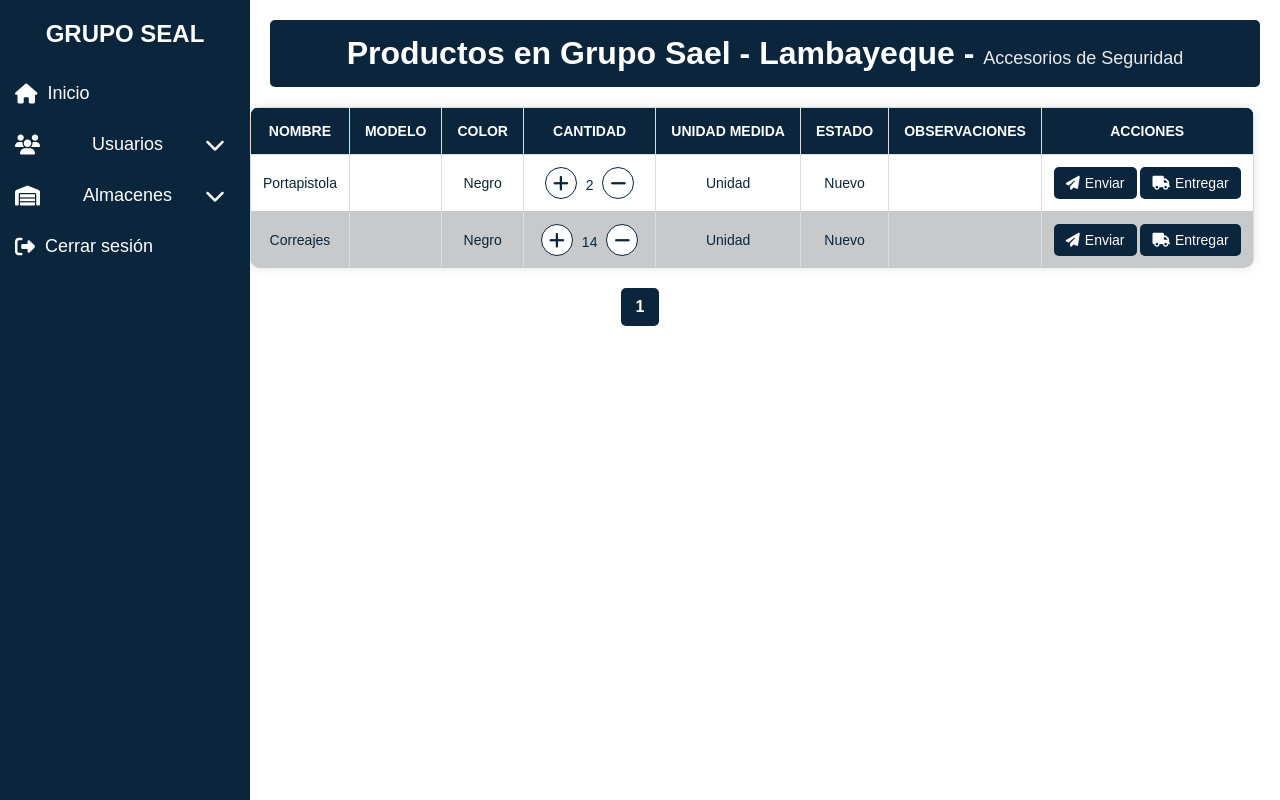
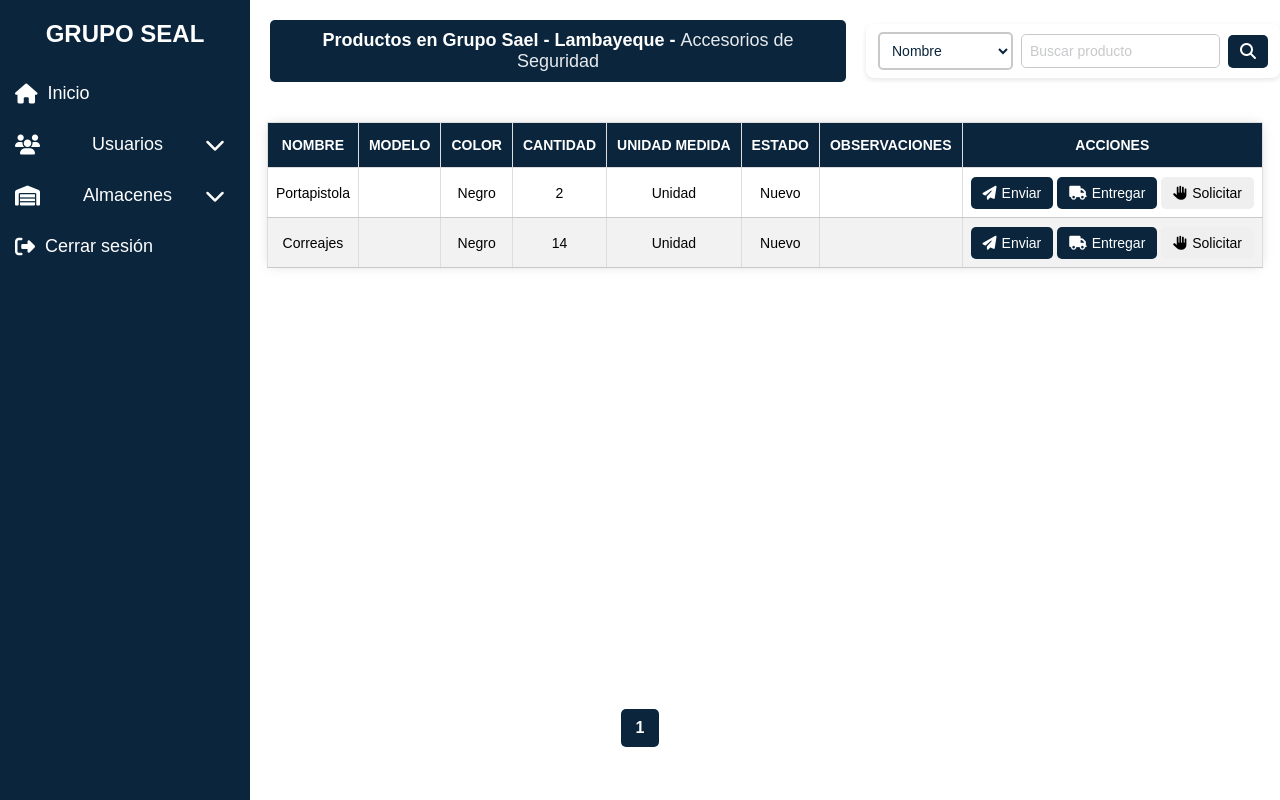
Before and after one commit to BrSilvinha/comseproa_inventory, a PHP site: page /productos/listar.php?almacen_id=1&categoria_id=2 in a window 1280 px wide. Run offline with PHP 8.4, Linux system fonts and the light colour scheme; a user stored in the database is signed in; data comes from the database, SQL or seed files in the repository.

Commit message:
Actualizar rutas de enlaces en registrar.php y mejorar estilos en styles-listar-productos.css

```diff
--- a/assets/css/styles-listar-productos.css
+++ b/assets/css/styles-listar-productos.css
@@ -1,25 +1,39 @@
-/* Estilos para la tabla de productos */
+/* Estilos generales */
 body {
     font-family: Arial, sans-serif;
     background-color: #ffffff;
-    color: #ffffff;
+    color: #000000;
     margin: 0;
     padding: 0;
+    display: flex;
+    flex-direction: column;
+    align-items: center;
 }
 
+/* Contenedor principal */
+/* Contenedor principal */
 .main-content {
-    min-height: 100vh; /* Asegura que el contenido ocupe toda la pantalla */
+    width: 90%;
+    max-width: 1000px;
+    margin: 20px auto;
     display: flex;
     flex-direction: column;
+    align-items: center;
+    min-height: 80vh; /* Asegura un mínimo de altura en la sección */
+    justify-content: space-between; /* Mantiene la paginación abajo */
 }
 
+
+/* Estilo del título */
 .titulo-productos h1 {
     text-align: center;
     color: #ffffff;
     background-color: #0a253c;
-    padding: 15px;
+    padding: 10px;
     border-radius: 5px;
+    font-size: 18px;
 }
+
 
 .titulo-productos h1 span {
     font-size: 18px; /* Un poco más pequeño para diferenciar */
@@ -31,55 +45,60 @@
 
 
 /* Ajustar la tabla para que no se salga de la pantalla */
+/* Ajustes de la tabla */
 table {
-    width: 95%; /* Reduce el ancho de la tabla */
-    max-width: 900px; /* Máximo tamaño permitido */
+    width: 80%; /* Reduce el ancho de la tabla */
+    max-width: 700px; /* Establece un tamaño máximo */
     border-collapse: collapse;
     background-color: #ffffff;
     border-radius: 10px;
-    overflow: hidden;
     box-shadow: 0 0 10px rgba(200, 201, 202, 0.5);
 }
 /* Contenedor para la tabla con scroll en caso de que se desborde */
+/* Contenedor de la tabla */
 .table-container {
-    flex-grow: 1;
+    flex-grow: 1; /* Permite que la tabla crezca dentro del espacio disponible */
+    width: 100%;
     display: flex;
     flex-direction: column;
     align-items: center;
-    width: 100%;
-    overflow-x: auto; /* Permite desplazamiento horizontal si es necesario */
-    padding: 10px;
 }
 
+/* Encabezado */
 thead {
     background-color: #0a253c;
     color: #ffffff;
 }
 
 thead th {
-    padding: 15px;
+    padding: 10px;
     text-transform: uppercase;
+    font-size: 14px; /* Reduce el tamaño del texto */
 }
+
 
 tbody tr:nth-child(even) {
     background-color: #c8c9ca;
 }
 
 tbody tr:hover {
-    background-color: rgba(10, 37, 60, 0.2);
+    background-color: rgba(10, 37, 60, 0.1);
 }
 
+
+/* Cuerpo de la tabla */
 tbody td {
-    padding: 12px;
-    color: #0a253c;
+    padding: 8px;
+    font-size: 14px; /* Reduce el tamaño del texto */
     text-align: center;
     border-bottom: 1px solid #c8c9ca;
 }
 
-tbody tr:last-child td {
-    border-bottom: none;
+
+/* Filas alternas */
+tbody tr:nth-child(even) {
+    background-color: #f2f2f2;
 }
-
 /* Botón de acción (si se agregan acciones como editar o eliminar) */
 .button-action {
     background-color: #0a253c;
@@ -101,13 +120,12 @@
 }
 
 /* Paginación siempre centrada y en la parte inferior */
+/* Estilos de la paginación */
 .paginacion {
-    display: flex;
-    justify-content: center;
-    align-items: center;
-    padding: 20px;
     width: 100%;
-    position: relative;
+    text-align: center;
+    padding: 15px 0;
+    position: relative; /* Evita que se desplace */
     bottom: 0;
 }
 
@@ -223,3 +241,87 @@
 .btn:active {
     transform: scale(0.95);
 }
+
+.contenedor-titulo-busqueda {
+    display: flex;
+    align-items: center; /* Alinea verticalmente */
+    justify-content: space-between; /* Espaciado entre título y búsqueda */
+}
+
+.titulo-productos h1 {
+    margin: 0; /* Elimina márgenes extra */
+}
+
+.busqueda form {
+    display: flex;
+    gap: 5px; /* Espacio entre el input y el botón */
+}
+.busqueda {
+    background-color: #ffffff; /* Fondo blanco */
+    padding: 8px 12px; /* Espaciado interno */
+    border-radius: 8px; /* Bordes redondeados */
+    box-shadow: 0px 2px 5px rgba(0, 0, 0, 0.1); /* Sombra ligera */
+    display: flex;
+    align-items: center;
+}
+
+.busqueda form {
+    display: flex;
+    align-items: center;
+    gap: 8px; /* Espacio entre input y botón */
+    width: 100%;
+}
+
+.busqueda input[type="text"] {
+    flex-grow: 1; /* Permite que el input se expanda */
+    padding: 8px;
+    border: 1px solid #c8c9ca; /* Borde gris */
+    border-radius: 5px;
+    font-size: 14px;
+    outline: none; /* Quita el borde azul al hacer clic */
+    color: #0a253c; /* Texto azul oscuro */
+    background-color: #ffffff; /* Fondo blanco */
+}
+
+.busqueda input[type="text"]::placeholder {
+    color: #c8c9ca; /* Color del placeholder */
+}
+
+.busqueda button {
+    background-color: #0a253c; /* Azul oscuro */
+    color: #ffffff; /* Texto blanco */
+    border: none;
+    padding: 8px 12px;
+    border-radius: 5px;
+    cursor: pointer;
+    font-size: 14px;
+    transition: background 0.3s ease-in-out;
+}
+
+.busqueda button:hover {
+    background-color: #081d2d; /* Azul más oscuro al pasar el mouse */
+}
+
+.busqueda button i {
+    font-size: 16px;
+}
+.busqueda select {
+    padding: 8px;
+    border: 2px solid #c8c9ca; /* Color gris claro */
+    border-radius: 5px;
+    background: #ffffff; /* Fondo blanco */
+    font-size: 14px;
+    color: #0a253c; /* Texto en azul oscuro */
+    cursor: pointer;
+    outline: none;
+    transition: all 0.3s ease;
+}
+
+.busqueda select:hover {
+    border-color: #0a253c; /* Azul oscuro al pasar el mouse */
+}
+
+.busqueda select:focus {
+    border-color: #0a253c;
+    box-shadow: 0px 0px 5px rgba(10, 37, 60, 0.5); /* Sombra en azul oscuro */
+}
--- a/productos/listar.php
+++ b/productos/listar.php
@@ -18,6 +18,7 @@
 
     $almacen_id = $_GET['almacen_id'];
     $categoria_id = $_GET['categoria_id'];
+    $busqueda = isset($_GET['busqueda']) ? trim($_GET['busqueda']) : '';
 
     // Obtener el nombre de la categoría
     $sql_categoria = "SELECT nombre FROM categorias WHERE id = ?";
@@ -43,18 +44,36 @@
 
     // Definir qué columnas se muestran por categoría
     $campos_por_categoria = [
-    1 => ["nombre", "modelo", "color", "talla_dimensiones", "cantidad", "unidad_medida", "estado", "observaciones"],  // Ropa
-    2 => ["nombre", "modelo", "color", "cantidad", "unidad_medida", "estado", "observaciones"],  // Accesorios de seguridad
-    3 => ["nombre", "color", "talla_dimensiones", "cantidad", "unidad_medida", "estado", "observaciones"],  // Kebras y fundas nuevas
+        1 => ["nombre", "modelo", "color", "talla_dimensiones", "cantidad", "unidad_medida", "estado", "observaciones"],
+        2 => ["nombre", "modelo", "color", "cantidad", "unidad_medida", "estado", "observaciones"],
+        3 => ["nombre", "color", "talla_dimensiones", "cantidad", "unidad_medida", "estado", "observaciones"],
     ];
 
-// Obtener los campos relevantes según la categoría
-$campos_seleccionados = $campos_por_categoria[$categoria_id] ?? ["nombre", "cantidad", "estado"];  // Valores por defecto
+    $campos_seleccionados = $campos_por_categoria[$categoria_id] ?? ["nombre", "cantidad", "estado"];
+
 
     // Paginación
-$productos_por_pagina = 8; // Número de productos por página
+    $productos_por_pagina = 10;
     $pagina_actual = isset($_GET['pagina']) && filter_var($_GET['pagina'], FILTER_VALIDATE_INT) ? $_GET['pagina'] : 1;
     $inicio = ($pagina_actual - 1) * $productos_por_pagina;
+
+    // Consulta de productos con búsqueda
+    $columnas_sql = implode(", ", $campos_seleccionados);
+    $sql_productos = "SELECT $columnas_sql FROM productos WHERE categoria_id = ? AND almacen_id = ?";
+    $params = [$categoria_id, $almacen_id];
+    $types = "ii";
+
+    if (!empty($busqueda)) {
+        $sql_productos .= " AND nombre LIKE ?";
+        $busqueda_param = "%$busqueda%";
+        $params[] = $busqueda_param;
+        $types .= "s";
+    }
+
+    $sql_productos .= " LIMIT ?, ?";
+    $params[] = $inicio;
+    $params[] = $productos_por_pagina;
+    $types .= "ii";
 
     // Contar el total de productos
     $sql_total = "SELECT COUNT(*) AS total FROM productos WHERE categoria_id = ? AND almacen_id = ?";
@@ -67,56 +86,113 @@
 
     $total_paginas = ceil($total_productos / $productos_por_pagina);
 
-// Obtener los productos con paginación
-$columnas_sql = implode(", ", $campos_seleccionados);
-$sql_productos = "SELECT $columnas_sql FROM productos WHERE categoria_id = ? AND almacen_id = ? LIMIT ?, ?";
+// Construir la consulta de búsqueda dinámica
+$sql_productos = "SELECT $columnas_sql FROM productos WHERE categoria_id = ? AND almacen_id = ?";
+$params = [$categoria_id, $almacen_id];
+$types = "ii";
+
+if (!empty($busqueda)) {
+    $busqueda_param = "%$busqueda%";
+    $condiciones_busqueda = [];
+
+    foreach ($campos_seleccionados as $campo) {
+        $condiciones_busqueda[] = "$campo LIKE ?";
+        $params[] = $busqueda_param;
+        $types .= "s";
+    }
+
+    $sql_productos .= " AND (" . implode(" OR ", $condiciones_busqueda) . ")";
+}
+
+// Agregar paginación
+$sql_productos .= " LIMIT ?, ?";
+$params[] = $inicio;
+$params[] = $productos_por_pagina;
+$types .= "ii";
+
+// Preparar la consulta
 $stmt_productos = $conn->prepare($sql_productos);
-$stmt_productos->bind_param("iiii", $categoria_id, $almacen_id, $inicio, $productos_por_pagina);
+$stmt_productos->bind_param($types, ...$params);
 $stmt_productos->execute();
 $productos = $stmt_productos->get_result();
 $stmt_productos->close();
+
     ?>
 
     <!DOCTYPE html>
     <html lang="es">
     <head>
         <meta charset="UTF-8">
-    <meta name="viewport" content="width=device-width, initial-scale=1.0">
         <title>Lista de Productos - COMSEPROA</title>
         <link rel="stylesheet" href="../assets/css/styles-listar-productos.css">
         <link rel="stylesheet" href="../assets/css/styles-dashboard.css">
         <link rel="stylesheet" href="https://cdnjs.cloudflare.com/ajax/libs/font-awesome/6.4.2/css/all.min.css">
     </head>
     <body>
-
     <!-- Menú Lateral -->
     <nav class="sidebar">
         <h2>GRUPO SEAL</h2>
         <ul>
             <li><a href="../dashboard.php"><i class="fas fa-home"></i> Inicio</a></li>
+
+            <!-- Usuarios -->
             <li class="submenu-container">
-            <a href="#"><i class="fas fa-users"></i> Usuarios <i class="fas fa-chevron-down"></i></a>
+                <a href="#" aria-label="Menú Usuarios">
+                    <i class="fas fa-users"></i> Usuarios <i class="fas fa-chevron-down"></i>
+                </a>
                 <ul class="submenu">
                     <li><a href="../usuarios/registrar.php"><i class="fas fa-user-plus"></i> Registrar Usuario</a></li>
                     <li><a href="../usuarios/listar.php"><i class="fas fa-list"></i> Lista de Usuarios</a></li>
                 </ul>
             </li>
+
+            <!-- Almacenes -->
             <li class="submenu-container">
-            <a href="#"><i class="fas fa-warehouse"></i> Almacenes <i class="fas fa-chevron-down"></i></a>
+                <a href="#" aria-label="Menú Almacenes">
+                    <i class="fas fa-warehouse"></i> Almacenes <i class="fas fa-chevron-down"></i>
+                </a>
                 <ul class="submenu">
                     <li><a href="../almacenes/registrar.php"><i class="fas fa-plus"></i> Registrar Almacén</a></li>
                     <li><a href="../almacenes/listar.php"><i class="fas fa-list"></i> Lista de Almacenes</a></li>
                 </ul>
             </li>
+
+            <!-- Cerrar Sesión -->
             <li><a href="../logout.php"><i class="fas fa-sign-out-alt"></i> Cerrar sesión</a></li>
         </ul>
     </nav>
-
+    <div class="contenedor-titulo-busqueda">
     <div class="titulo-productos">
         <h1>Productos en <?php echo htmlspecialchars($almacen['nombre']); ?> -
             <span><?php echo htmlspecialchars($categoria['nombre']); ?></span>
         </h1>
     </div>
+    <div class="busqueda">
+        <form method="GET">
+            <input type="hidden" name="almacen_id" value="<?php echo $almacen_id; ?>">
+            <input type="hidden" name="categoria_id" value="<?php echo $categoria_id; ?>">
+
+            <!-- Selector de campo -->
+            <select name="campo_filtro">
+                <?php foreach ($campos_seleccionados as $campo): ?>
+                    <option value="<?php echo $campo; ?>" <?php echo (isset($_GET['campo_filtro']) && $_GET['campo_filtro'] == $campo) ? 'selected' : ''; ?>>
+                        <?php echo ucfirst(str_replace("_", " ", $campo)); ?>
+                    </option>
+                <?php endforeach; ?>
+            </select>
+
+            <!-- Campo de búsqueda -->
+            <input type="text" name="busqueda" placeholder="Buscar producto" value="<?php echo htmlspecialchars($busqueda); ?>">
+            <button type="submit"><i class="fas fa-search"></i></button>
+        </form>
+    </div>
+
+</div>
+
+
+    <?php if ($productos->num_rows > 0): ?>
+        <div class="main-content">
+    <div class="table-container">
         <?php if ($productos->num_rows > 0): ?>
             <table>
                 <thead>
@@ -131,36 +207,30 @@
                     <?php while ($producto = $productos->fetch_assoc()): ?>
                         <tr>
                             <?php foreach ($campos_seleccionados as $campo): ?>
-                    <td>
-                        <?php if ($campo == 'cantidad'): ?>
-                            <button class="btn stock aumentar"><i class="fas fa-plus"></i></button>
-                            <span><?php echo htmlspecialchars($producto[$campo]); ?></span>
-                            <button class="btn stock disminuir"><i class="fas fa-minus"></i></button>
-                        <?php else: ?>
-                            <?php echo htmlspecialchars($producto[$campo]); ?>
-                        <?php endif; ?>
-                    </td>
+                                <td><?php echo htmlspecialchars($producto[$campo]); ?></td>
                             <?php endforeach; ?>
-
-                <!-- Botones de acciones -->
                             <td>
                                 <button class="btn enviar"><i class="fas fa-paper-plane"></i> Enviar</button>
                                 <button class="btn entregar"><i class="fas fa-truck"></i> Entregar</button>
+                                <button class="btn solicitar"><i class="fas fa-hand-paper"></i> Solicitar</button>
                             </td>
                         </tr>
                     <?php endwhile; ?>
                 </tbody>
             </table>
+        <?php else: ?>
+            <p>No hay productos registrados en esta categoría.</p>
+        <?php endif; ?>
+    </div>
 
-    <!-- Paginación -->
+    <!-- Paginación Fija -->
     <div class="paginacion">
         <?php if ($pagina_actual > 1): ?>
             <a href="?almacen_id=<?php echo $almacen_id; ?>&categoria_id=<?php echo $categoria_id; ?>&pagina=<?php echo $pagina_actual - 1; ?>">&laquo; Anterior</a>
         <?php endif; ?>
 
         <?php for ($i = 1; $i <= $total_paginas; $i++): ?>
-            <a href="?almacen_id=<?php echo $almacen_id; ?>&categoria_id=<?php echo $categoria_id; ?>&pagina=<?php echo $i; ?>"
-               class="<?php echo $i == $pagina_actual ? 'activo' : ''; ?>">
+            <a href="?almacen_id=<?php echo $almacen_id; ?>&categoria_id=<?php echo $categoria_id; ?>&pagina=<?php echo $i; ?>" class="<?php echo $i == $pagina_actual ? 'activo' : ''; ?>">
                 <?php echo $i; ?>
             </a>
         <?php endfor; ?>
@@ -169,11 +239,11 @@
             <a href="?almacen_id=<?php echo $almacen_id; ?>&categoria_id=<?php echo $categoria_id; ?>&pagina=<?php echo $pagina_actual + 1; ?>">Siguiente &raquo;</a>
         <?php endif; ?>
     </div>
+</div>
 
     <?php else: ?>
         <p>No hay productos registrados en esta categoría.</p>
     <?php endif; ?>
-
     <script src="../assets/js/script.js"></script>
     </body>
     </html>
--- a/productos/registrar.php
+++ b/productos/registrar.php
@@ -98,8 +98,8 @@
                 <i class="fas fa-warehouse"></i> Almacenes <i class="fas fa-chevron-down"></i>
             </a>
             <ul class="submenu">
-                <li><a href="registrar.php"><i class="fas fa-plus"></i> Registrar Almacén</a></li>
-                <li><a href="listar.php"><i class="fas fa-list"></i> Lista de Almacenes</a></li>
+                <li><a href="../almacenes/registrar.php"><i class="fas fa-plus"></i> Registrar Almacén</a></li>
+                <li><a href="../almacenes/listar.php"><i class="fas fa-list"></i> Lista de Almacenes</a></li>
             </ul>
         </li>
 
```
Lines whose indentation alone changed are shown as unchanged.
